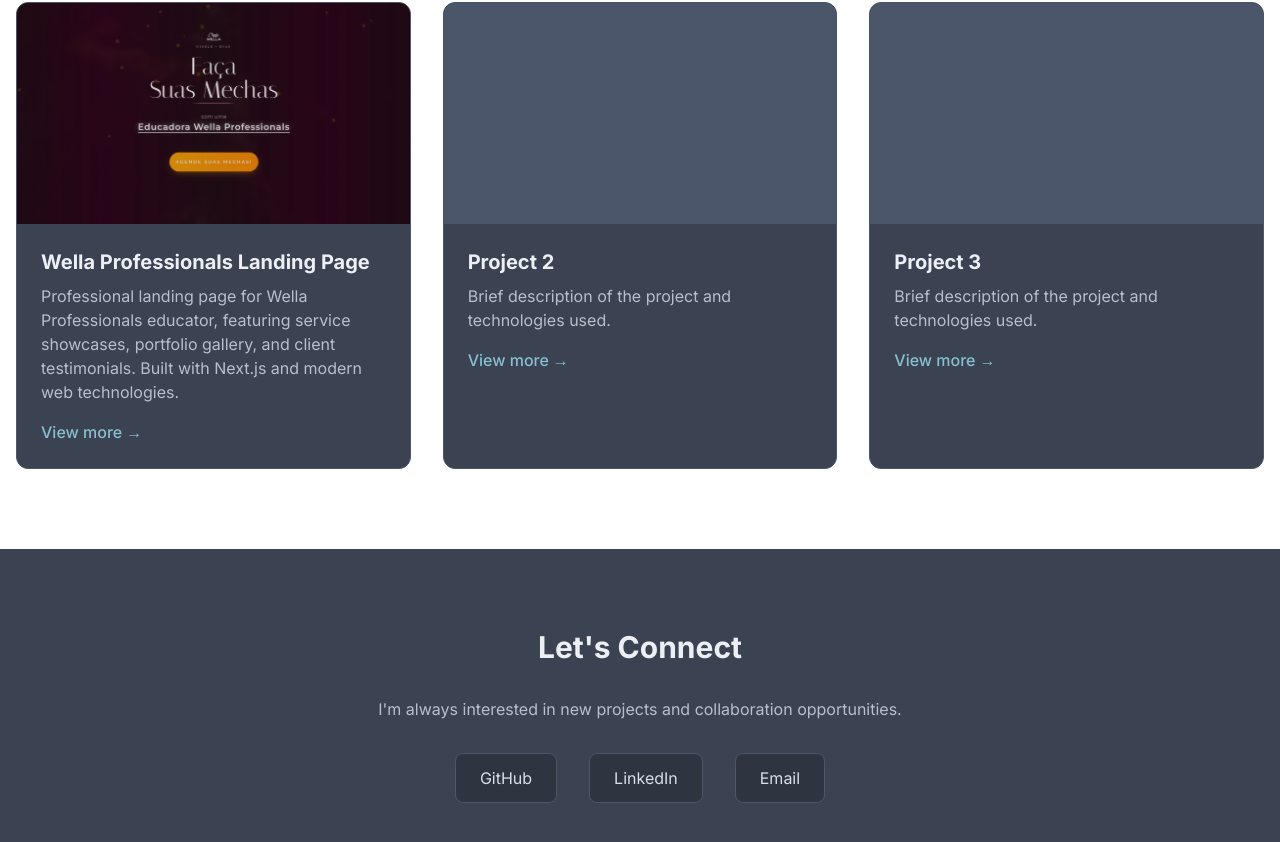
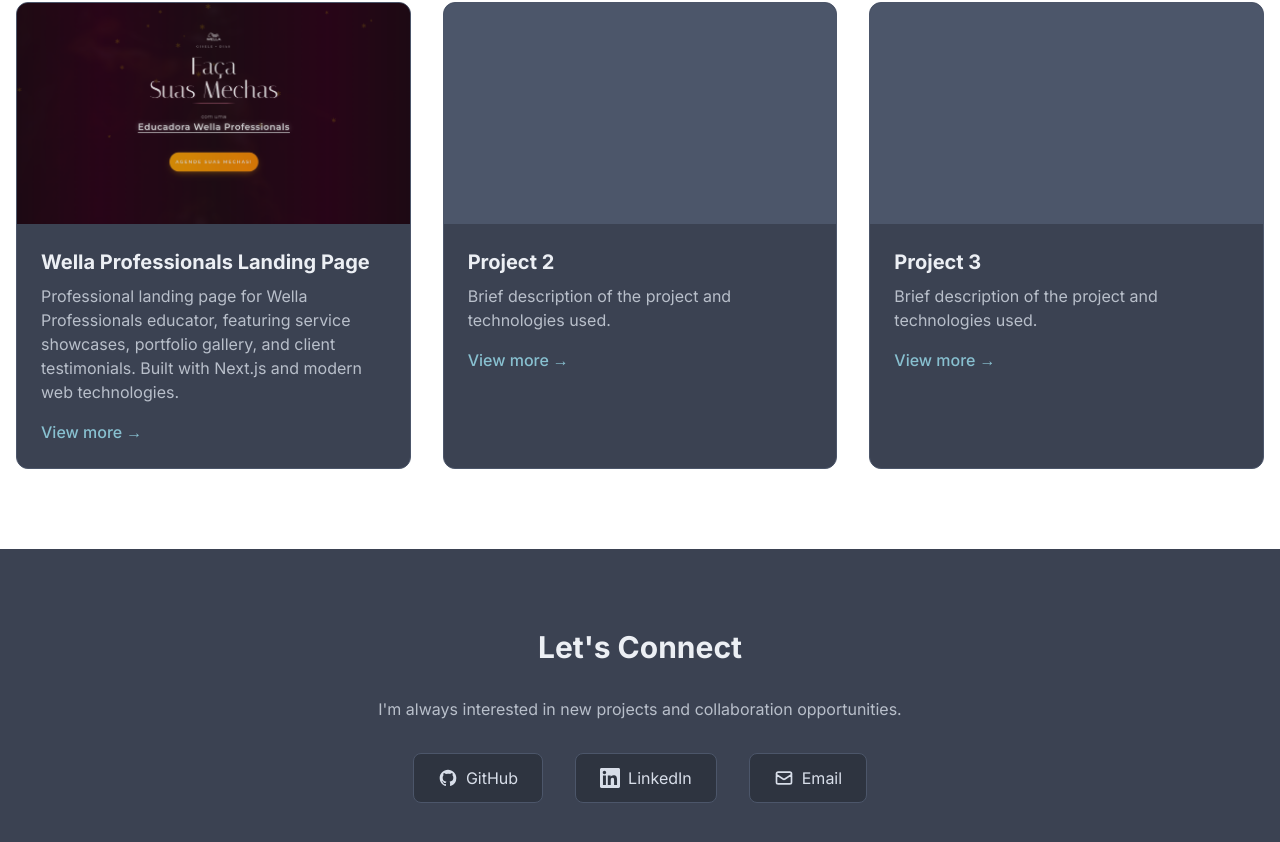
Before and after one commit to nsalgado2000/portfolio-nsalgado, a Next.js app: page / in a window 1280 px wide. Shown: the part 1354-2196 px from the top of the page. Built offline with nearby package versions, Linux system fonts and the light colour scheme.

Commit message:
feat: enhance Contact and Projects components with social media icons and improved link handling

```diff
--- a/src/app/components/Contact.jsx
+++ b/src/app/components/Contact.jsx
@@ -1,3 +1,21 @@
+const icons = {
+  GitHub: (
+    <svg className="w-5 h-5" fill="currentColor" viewBox="0 0 24 24" aria-hidden="true">
+      <path fillRule="evenodd" d="M12 2C6.477 2 2 6.484 2 12.017c0 4.425 2.865 8.18 6.839 9.504.5.092.682-.217.682-.483 0-.237-.008-.868-.013-1.703-2.782.605-3.369-1.343-3.369-1.343-.454-1.158-1.11-1.466-1.11-1.466-.908-.62.069-.608.069-.608 1.003.07 1.531 1.032 1.531 1.032.892 1.53 2.341 1.088 2.91.832.092-.647.35-1.088.636-1.338-2.22-.253-4.555-1.113-4.555-4.951 0-1.093.39-1.988 1.029-2.688-.103-.253-.446-1.272.098-2.65 0 0 .84-.27 2.75 1.026A9.564 9.564 0 0112 6.844c.85.004 1.705.115 2.504.337 1.909-1.296 2.747-1.027 2.747-1.027.546 1.379.202 2.398.1 2.651.64.7 1.028 1.595 1.028 2.688 0 3.848-2.339 4.695-4.566 4.943.359.309.678.92.678 1.855 0 1.338-.012 2.419-.012 2.747 0 .268.18.58.688.482A10.019 10.019 0 0022 12.017C22 6.484 17.522 2 12 2z" clipRule="evenodd" />
+    </svg>
+  ),
+  LinkedIn: (
+    <svg className="w-5 h-5" fill="currentColor" viewBox="0 0 24 24" aria-hidden="true">
+      <path d="M20.447 20.452h-3.554v-5.569c0-1.328-.027-3.037-1.852-3.037-1.853 0-2.136 1.445-2.136 2.939v5.667H9.351V9h3.414v1.561h.046c.477-.9 1.637-1.85 3.37-1.85 3.601 0 4.267 2.37 4.267 5.455v6.286zM5.337 7.433c-1.144 0-2.063-.926-2.063-2.065 0-1.138.92-2.063 2.063-2.063 1.14 0 2.064.925 2.064 2.063 0 1.139-.925 2.065-2.064 2.065zm1.782 13.019H3.555V9h3.564v11.452zM22.225 0H1.771C.792 0 0 .774 0 1.729v20.542C0 23.227.792 24 1.771 24h20.451C23.2 24 24 23.227 24 22.271V1.729C24 .774 23.2 0 22.222 0h.003z"/>
+    </svg>
+  ),
+  Email: (
+    <svg className="w-5 h-5" fill="none" stroke="currentColor" viewBox="0 0 24 24" aria-hidden="true">
+      <path strokeLinecap="round" strokeLinejoin="round" strokeWidth={2} d="M3 8l7.89 5.26a2 2 0 002.22 0L21 8M5 19h14a2 2 0 002-2V7a2 2 0 00-2-2H5a2 2 0 00-2 2v10a2 2 0 002 2z" />
+    </svg>
+  ),
+};
+
 export default function Contact() {
     return (
       <section id="contact" className="bg-[#3B4252] py-20">
@@ -11,8 +29,9 @@
             <a
               key={platform}
               href="#"
-              className="px-6 py-3 rounded-lg bg-[#2E3440] text-[#D8DEE9] hover:text-[#88C0D0] transition-colors border border-[#4C566A] hover:border-[#88C0D0]"
+              className="px-6 py-3 rounded-lg bg-[#2E3440] text-[#D8DEE9] hover:text-[#88C0D0] transition-colors border border-[#4C566A] hover:border-[#88C0D0] inline-flex items-center gap-2"
             >
+              {icons[platform]}
               {platform}
             </a>
           ))}
--- a/src/app/components/Projects.jsx
+++ b/src/app/components/Projects.jsx
@@ -31,9 +31,12 @@
         </h2>
         <div className="grid md:grid-cols-2 lg:grid-cols-3 gap-8">
           {projects.map((project) => (
-            <div
+            <Link
               key={project.id}
-              className="bg-[#3B4252] rounded-xl overflow-hidden hover:shadow-xl transition-all hover:scale-105 border border-[#4C566A] hover:border-[#88C0D0]"
+              href={project.link}
+              target="_blank"
+              rel="noopener noreferrer"
+              className="bg-[#3B4252] rounded-xl overflow-hidden hover:shadow-xl transition-all hover:scale-105 border border-[#4C566A] hover:border-[#88C0D0] block cursor-pointer"
             >
               {project.image ? (
                 <div className="aspect-video relative overflow-hidden">
@@ -52,16 +55,11 @@
                 <p className="text-[#D8DEE9]/80 mb-4">
                   {project.description}
                 </p>
-                <Link
-                  href={project.link}
-                  target="_blank"
-                  rel="noopener noreferrer"
-                  className="text-[#88C0D0] hover:text-[#81A1C1] font-medium inline-flex items-center"
-                >
+                <span className="text-[#88C0D0] hover:text-[#81A1C1] font-medium inline-flex items-center">
                   View more <span className="ml-1">→</span>
-                </Link>
+                </span>
               </div>
-            </div>
+            </Link>
           ))}
         </div>
       </section>
--- a/src/app/components/TechStack.jsx
+++ b/src/app/components/TechStack.jsx
@@ -3,7 +3,7 @@
   <section className="bg-[#3B4252] py-20">
         <div className="container mx-auto px-4">
           <h2 className="text-3xl font-bold text-center mb-12 text-[#ECEFF4]">
-            Technologies I Use
+            Technologies I Work With
           </h2>
           <div className="grid grid-cols-2 md:grid-cols-4 gap-8 max-w-3xl mx-auto">
             {['Java', 'Spring Boot', 'React', 'Next.js', 'FastAPI', 'TypeScript', 'Python', 'JavaScript'].map((tech) => (
```
